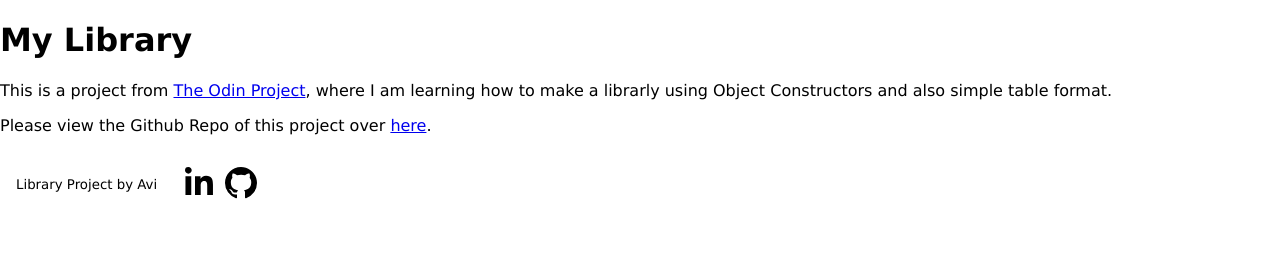
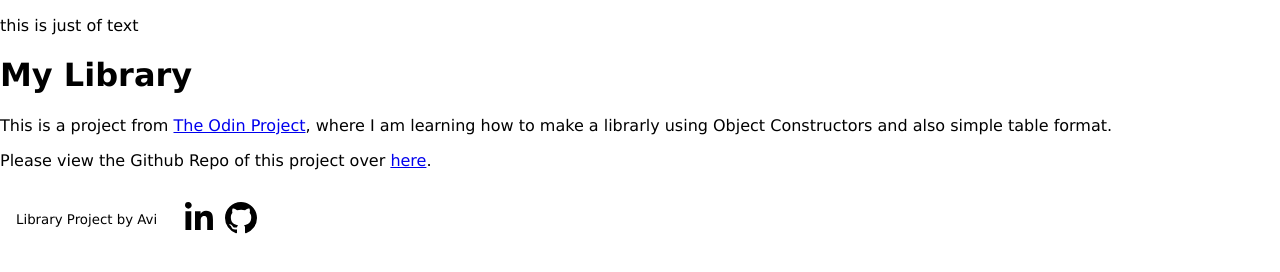
Before and after one commit to Avinashlimbu/library, a plain HTML site: page index.html in a window 1280 px wide. Drawn offline with Linux system fonts and the light colour scheme.

Commit message:
addition

```diff
--- a/index.html
+++ b/index.html
@@ -9,6 +9,7 @@
 </head>
 <body>
     <div class="main">
+        <p>this is just of text</p>
         <h1>My Library</h1>
         <p>This is a project from <a href="https://www.theodinproject.com/" target="_blank">The Odin Project</a>, where I am learning how to make a librarly
             using Object Constructors and also simple table format.
```
Also changed, not shown: styles.css (+9 -0 lines).
